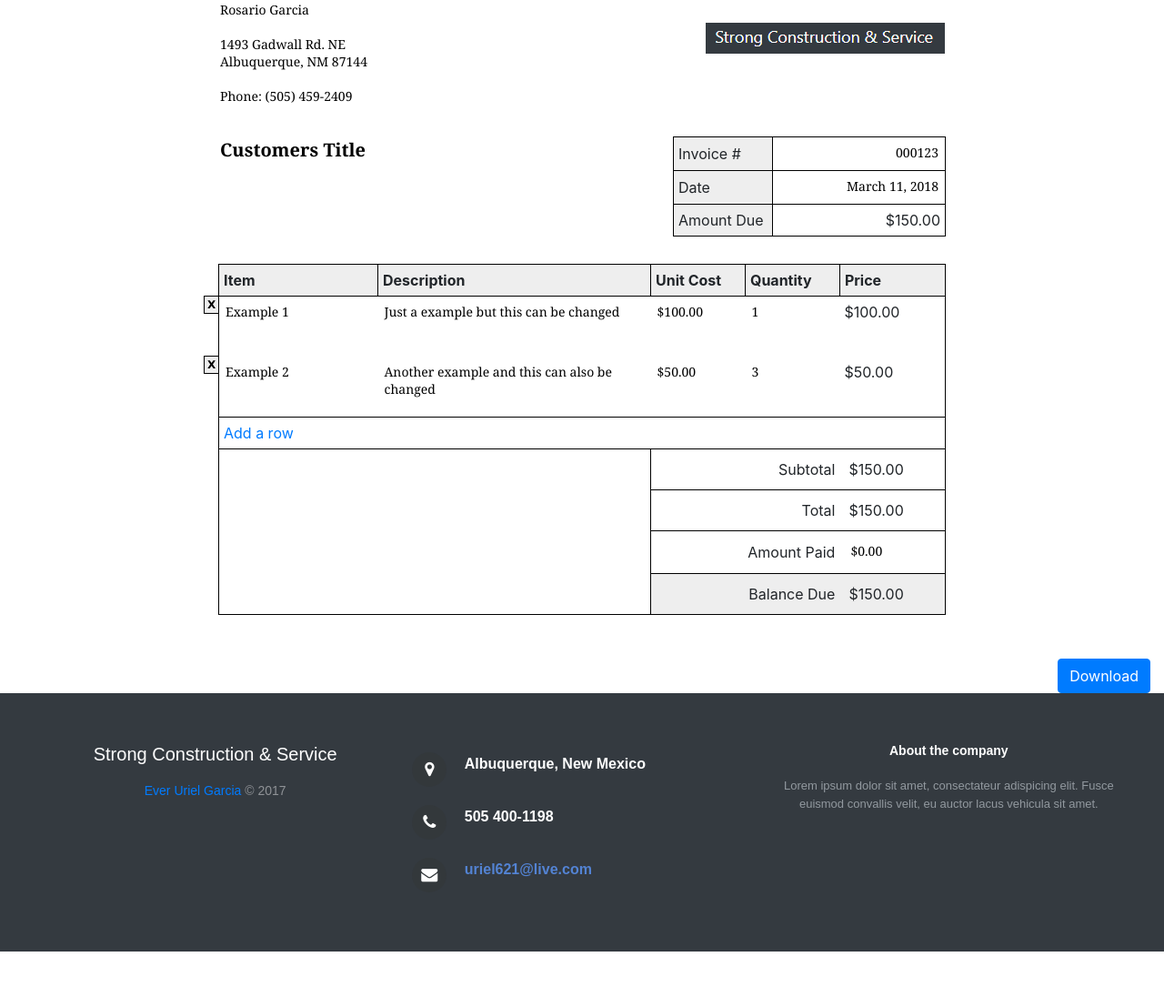
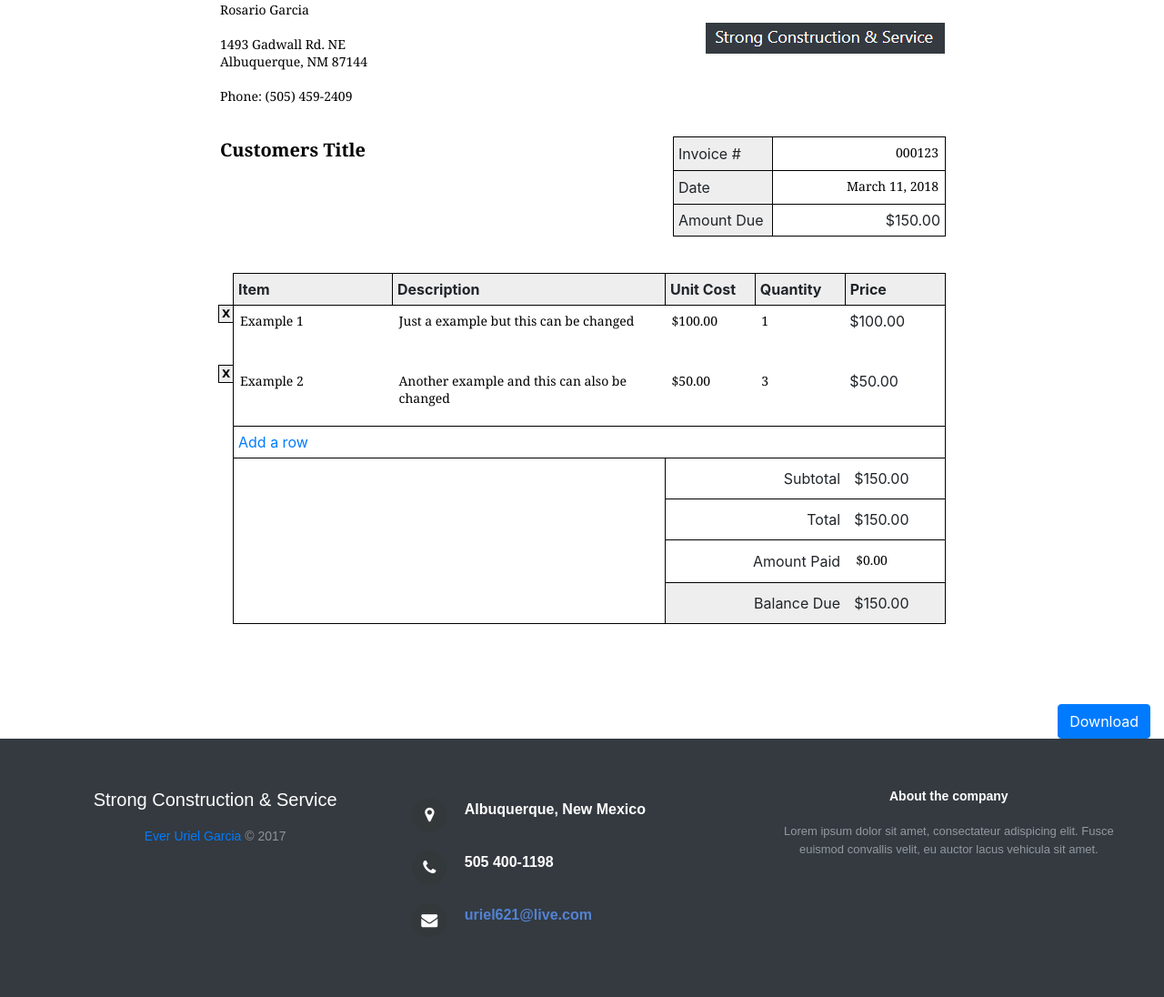
Before and after one commit to uriel621/rosario_construction, a Django app: page /invoice/ in a window 1280 px wide. Shown: the part 186-1282 px from the top of the page at 91% size. Before the commit the page ends 1232 px from the top, so only its background shows below. Run offline with Django 3.2, Linux system fonts and the light colour scheme; a user stored in the database is signed in; some libraries are stand-ins or nearby versions.

Commit message:
js fixed

```diff
--- a/static/rosario_construction_app/css/invoice.css
+++ b/static/rosario_construction_app/css/invoice.css
@@ -31,7 +31,7 @@ table td, table th { border: 1px solid black; padding: 5px; }
 #meta td.meta-head { text-align: left; background: #eee; }
 #meta td textarea { width: 100%; height: 20px; text-align: right; }
 
-#items { clear: both; width: 100%; margin: 30px 0 0 0; border: 1px solid black; }
+#items { clear: both; width: 98%; margin: 5% 0 5% 2%; border: 1px solid black; }
 #items th { background: #eee; }
 #items textarea { width: 80px; height: 50px; }
 #items tr.item-row td { border: 0; vertical-align: top; }
--- a/static/rosario_construction_app/js/invoice.js
+++ b/static/rosario_construction_app/js/invoice.js
@@ -96,6 +96,12 @@ function bind() {
   $(".qty").blur(update_price);
 }
 
+function _remove(event) {
+  $(event).parents('.item-row').remove();
+  update_total();
+  if ($(".delete").length < 2) $(".delete").hide();
+}
+
 $(document).ready(function() {
 
   $('input').click(function(){
@@ -105,18 +111,18 @@ $(document).ready(function() {
   $("#paid").blur(update_balance);
 
   $("#addrow").click(function(){
-    $(".item-row:last").after('<tr class="item-row"><td class="item-name"><div class="delete-wpr"><textarea>Item Name</textarea><a class="delete" href="javascript:;" title="Remove row">X</a></div></td><td class="description"><textarea>Description</textarea></td><td><textarea class="cost">$0</textarea></td><td><textarea class="qty">0</textarea></td><td><span class="price">$0</span></td></tr>');
+    $(".item-row:last").after('<tr class="item-row"><td class="item-name"><div class="delete-wpr"><textarea>Item Name</textarea><a onclick="_remove(this)" class="delete" href="javascript:;" title="Remove row">X</a></div></td><td class="description"><textarea>Description</textarea></td><td><textarea class="cost">$0</textarea></td><td><textarea class="qty">0</textarea></td><td><span class="price">$0</span></td></tr>');
     if ($(".delete").length > 0) $(".delete").show();
     bind();
   });
 
   bind();
-
-  $(".delete").on('click',function(){
-    $(this).parents('.item-row').remove();
-    update_total();
-    if ($(".delete").length < 2) $(".delete").hide();
-  });
+//   $(".delete-wpr").on('click', '.delete', function(){
+//       console.log('DELETE')
+//     $(this).parents('.item-row').remove();
+//     update_total();
+//     if ($(".delete").length < 2) $(".delete").hide();
+//   });
 
   $("#cancel-logo").click(function(){
     $("#logo").removeClass('edit');
--- a/templates/rosario_construction_app/invoice.html
+++ b/templates/rosario_construction_app/invoice.html
@@ -62,7 +62,7 @@ Phone: (505) 459-2409
                     </tbody></table>
 
                 </div>
-
+                <div>
                     <table id="items">
 
                     <tbody><tr>
@@ -74,7 +74,7 @@ Phone: (505) 459-2409
                     </tr>
 
                     <tr class="item-row">
-                    <td class="item-name"><div class="delete-wpr"><textarea>Example 1</textarea><a class="delete" href="javascript:;" title="Remove row">X</a></div></td>
+                        <td class="item-name"><div class="delete-wpr"><textarea>Example 1</textarea><a onclick="_remove(this)" class="delete" href="javascript:;" title="Remove row">X</a></div></td>
                         <td class="description"><textarea>Just a example but this can be changed</textarea></td>
                         <td><textarea class="cost">$100.00</textarea></td>
                         <td><textarea class="qty">1</textarea></td>
@@ -82,7 +82,7 @@ Phone: (505) 459-2409
                     </tr>
 
                     <tr class="item-row">
-                    <td class="item-name"><div class="delete-wpr"><textarea>Example 2</textarea><a class="delete" href="javascript:;" title="Remove row">X</a></div></td>
+                        <td class="item-name"><div class="delete-wpr"><textarea>Example 2</textarea><a onclick="_remove(this)" class="delete" href="javascript:;" title="Remove row">X</a></div></td>
 
                         <td class="description"><textarea>Another example and this can also be changed</textarea></td>
                         <td><textarea class="cost">$50.00</textarea></td>
@@ -117,7 +117,9 @@ Phone: (505) 459-2409
                         <td class="total-value balance"><div class="due">$150.00</div></td>
                     </tr>
 
-                </tbody></table>
+                    </tbody>
+                </table>
+            </div>
                 <!-- <div id="terms">
                 <h5>Terms</h5>
                 <textarea>NET 30 Days. Finance Charge of 1.5% will be made on unpaid balances after 30 days.</textarea>
```
Lines whose indentation alone changed are shown as unchanged.
